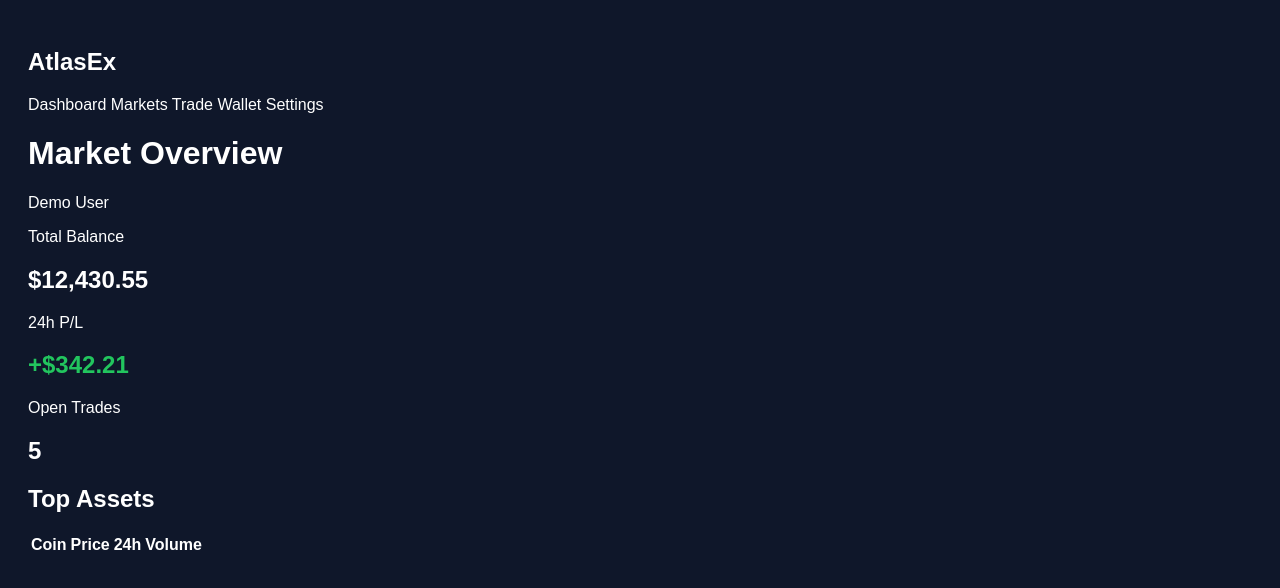
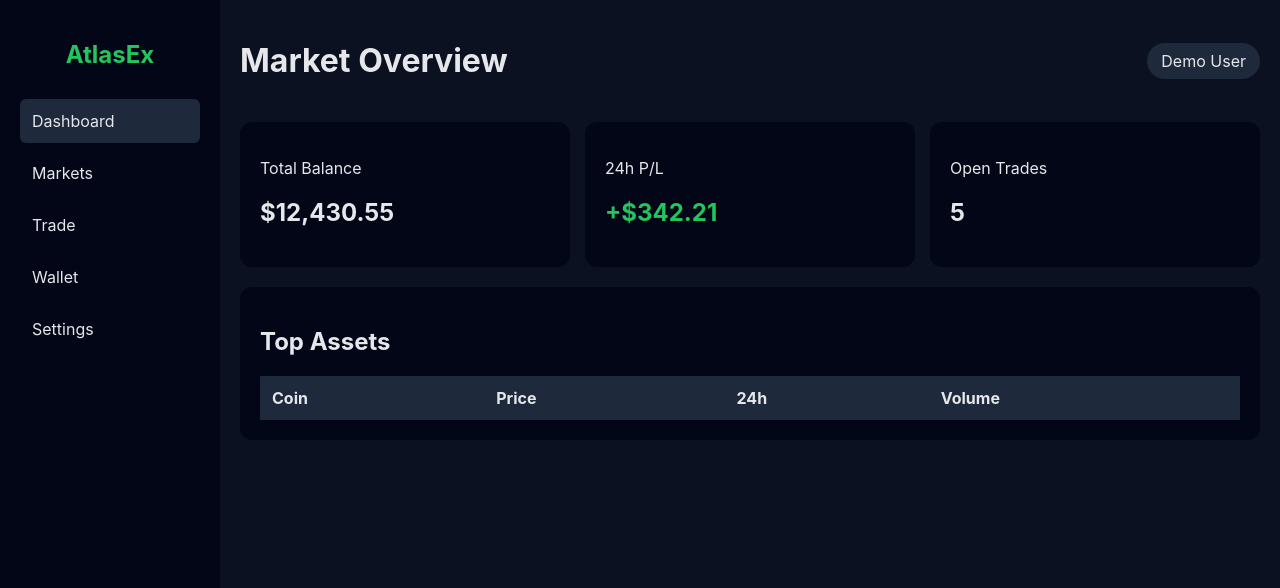
Before and after one commit to heisatlas/crypto-demo, a plain HTML site: page index.html in a window 1280 px wide. Drawn offline with Linux system fonts and the light colour scheme; a script that the page names is missing.

Commit message:
Update style.css

```diff
--- a/style.css
+++ b/style.css
@@ -1,22 +1,96 @@
+* { box-sizing: border-box; }
+
 body {
-  background: #0f172a;
-  color: #fff;
-  font-family: Arial, sans-serif;
+  margin: 0;
+  font-family: Inter, Arial, sans-serif;
+  background: #0b1120;
+  color: #e5e7eb;
+  display: flex;
+}
+
+/* Sidebar */
+.sidebar {
+  width: 220px;
+  background: #020617;
+  height: 100vh;
   padding: 20px;
 }
 
-.cards {
-  display: flex;
-  gap: 20px;
+.logo {
+  color: #22c55e;
+  text-align: center;
+  margin-bottom: 30px;
 }
 
-.card {
+nav a {
+  display: block;
+  padding: 12px;
+  margin-bottom: 8px;
+  border-radius: 6px;
+  cursor: pointer;
+}
+
+nav a:hover, nav a.active {
   background: #1e293b;
+}
+
+/* Main */
+.main {
+  flex: 1;
   padding: 20px;
-  border-radius: 10px;
-  width: 180px;
-  text-align: center;
+}
+
+.topbar {
+  display: flex;
+  justify-content: space-between;
+  align-items: center;
+}
+
+.profile {
+  background: #1e293b;
+  padding: 8px 14px;
+  border-radius: 20px;
+}
+
+/* Stats */
+.stats {
+  display: grid;
+  grid-template-columns: repeat(3, 1fr);
+  gap: 15px;
+  margin: 20px 0;
+}
+
+.stat {
+  background: #020617;
+  padding: 20px;
+  border-radius: 12px;
 }
 
 .up { color: #22c55e; }
 .down { color: #ef4444; }
+
+/* Market Table */
+.market {
+  background: #020617;
+  padding: 20px;
+  border-radius: 12px;
+}
+
+table {
+  width: 100%;
+  border-collapse: collapse;
+  margin-top: 10px;
+}
+
+th, td {
+  padding: 12px;
+  text-align: left;
+}
+
+thead {
+  background: #1e293b;
+}
+
+tbody tr:hover {
+  background: #1e293b;
+}
```
